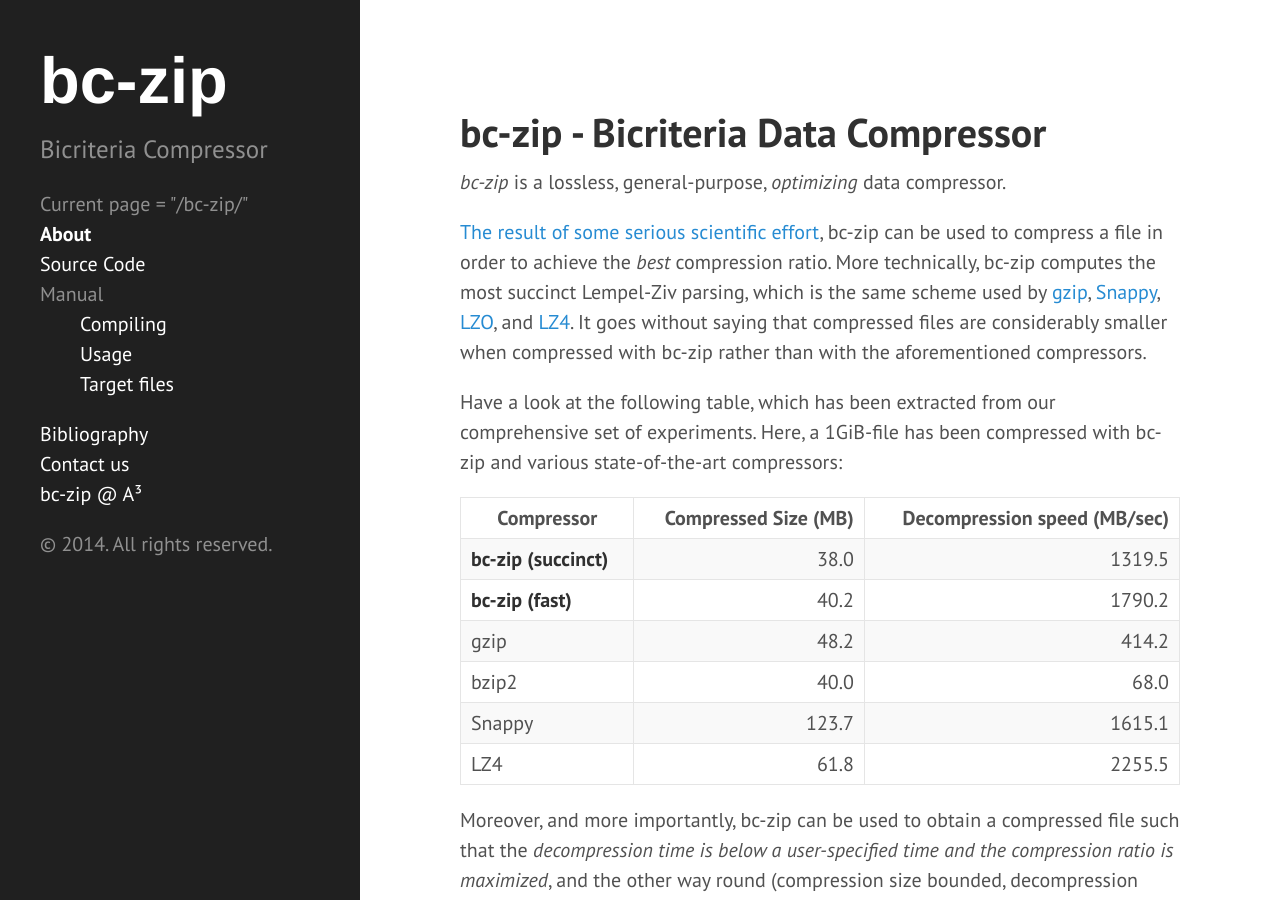
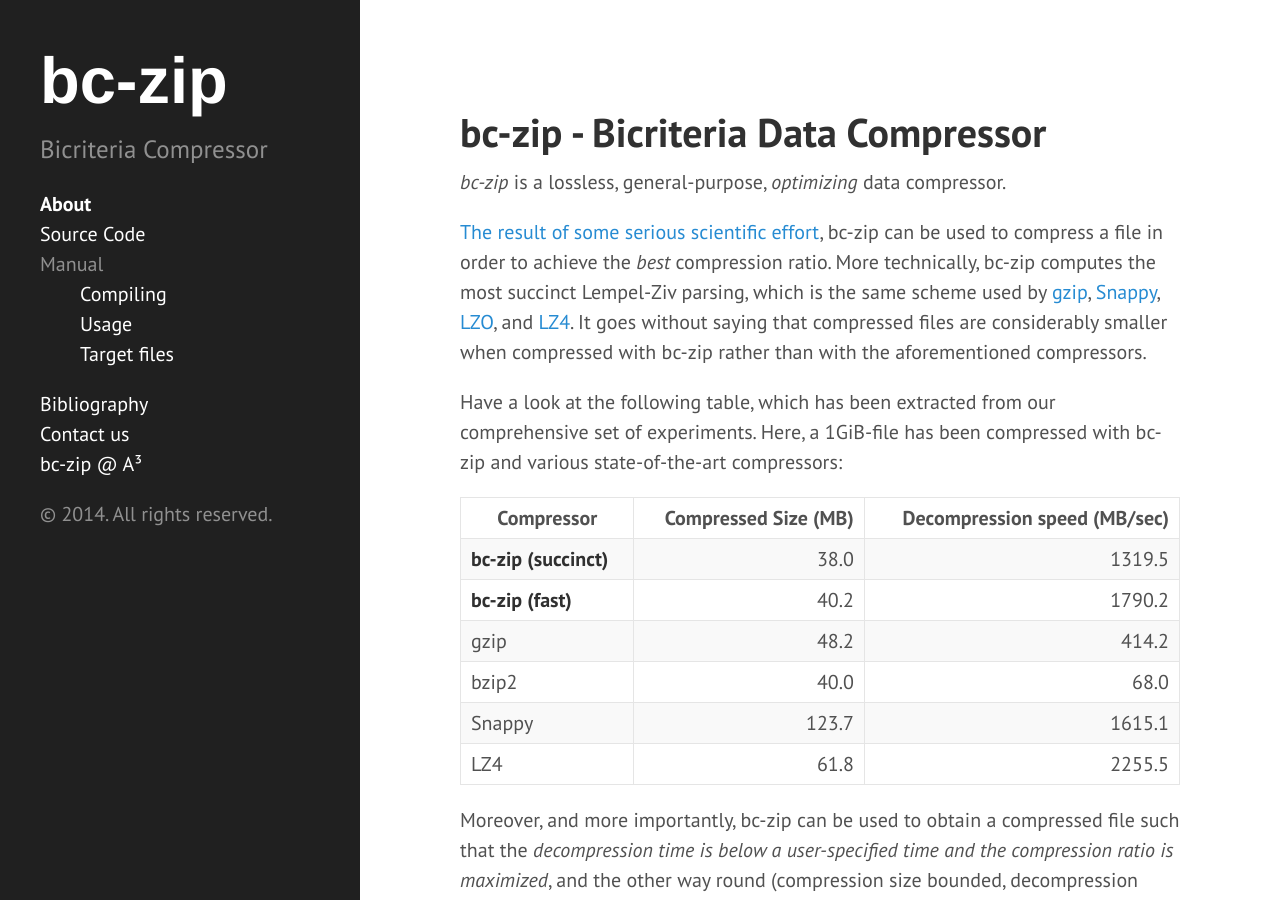
Before and after one commit to farruggia/bc-zip, a Jekyll site: the page built from index.markdown, in a window 1280 px wide and 900 px high. Built offline with Jekyll 4.4.1, drawn with Linux system fonts in a browser that asks for light colours.

Commit message:
Tentativo fix

```diff
--- a/_includes/sidebar.html
+++ b/_includes/sidebar.html
@@ -14,33 +14,33 @@
     {% capture bibliography_url %}{{ site.baseurl }}{% post_url 2014-06-23-biblio %}{% endcapture %}
     {% capture contact_url %}{{ site.baseurl }}{% post_url 2014-06-23-contacts %}{% endcapture %}
 
-    Current page = "{{ site.baseurl }}{{page.url }}"
+    {% capture this_url%}{{ site.baseurl }}{{ page.url }}{%endcapture%}
 
     <ul class="sidebar-nav">
       <li class="sidebar-nav-item{% if page.title == "Home" %} active{% endif %}">
         <a href="{{ site.baseurl }}">About</a>
       </li>
-      <li class="sidebar-nav-item{% if source_url == {{ site.baseurl }}page.url %} active{% endif %}">
+      <li class="sidebar-nav-item{% if source_url == this_url %} active{% endif %}">
         <a href="{{ source_url }}">Source Code</a>
       </li>
       <li class="sidebar-nav-item">
         Manual
         <ul>
-          <li class="sidebar-nav-item{% if compile_url == {{ site.baseurl }}page.url %} active{% endif %}">
+          <li class="sidebar-nav-item{% if compile_url == this_url %} active{% endif %}">
             <a href="{{ compile_url }}">Compiling</a>
           </li>
-          <li class="sidebar-nav-item{% if usage_url == {{ site.baseurl }}page.url %} active{% endif %}">
+          <li class="sidebar-nav-item{% if usage_url == this_url %} active{% endif %}">
             <a href="{{ usage_url }}">Usage</a>
           </li>
-          <li class="sidebar-nav-item{% if target_url == {{ site.baseurl }}page.url %} active{% endif %}">
+          <li class="sidebar-nav-item{% if target_url == this_url %} active{% endif %}">
             <a href="{{ target_url }}">Target files</a>
           </li>
         </ul>
       </li>
-      <li class="sidebar-nav-item{% if bibliography_url == {{ site.baseurl }}page.url %} active{% endif %}">
+      <li class="sidebar-nav-item{% if bibliography_url == this_url %} active{% endif %}">
         <a href="{{ bibliography_url }}">Bibliography</a>
       </li>
-      <li class="sidebar-nav-item{% if contact_url == {{ site.baseurl }}page.url %} active{% endif %}">
+      <li class="sidebar-nav-item{% if contact_url == this_url %} active{% endif %}">
         <a href="{{ contact_url }}">Contact us</a>
       </li>
       <li class="sidebar-nav-item">
```
